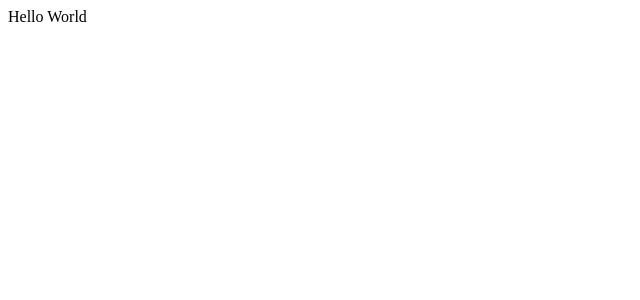
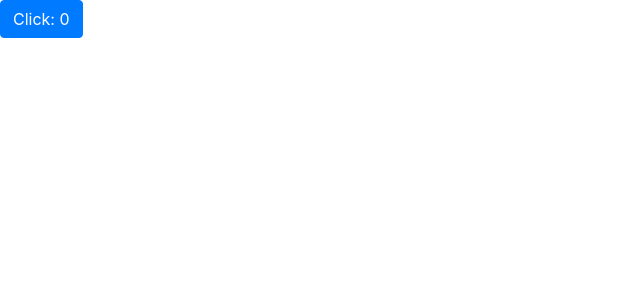
Before and after one commit to Ganesh-11062000/react-hooks, a React (Create React App) app: page / in a window 1280 px wide. Shown: the top 300 px of the page, without its empty margins (0-640 px from the left). Built offline with nearby package versions, Linux system fonts and the light colour scheme.

Commit message:
class and functional based components basics

```diff
--- a/public/index.html
+++ b/public/index.html
@@ -11,6 +11,8 @@
     />
     <link rel="apple-touch-icon" href="%PUBLIC_URL%/logo192.png" />
     <link rel="manifest" href="%PUBLIC_URL%/manifest.json" />
+    <!-- Bootstrap -->
+    <link rel="stylesheet" href="https://cdn.jsdelivr.net/npm/bootstrap@4.6.0/dist/css/bootstrap.min.css" integrity="sha384-B0vP5xmATw1+K9KRQjQERJvTumQW0nPEzvF6L/Z6nronJ3oUOFUFpCjEUQouq2+l" crossorigin="anonymous">
     <title>React App</title>
   </head>
   <body>
--- a/src/App.js
+++ b/src/App.js
@@ -1,14 +1,17 @@
-import React, { Component } from 'react'
+import React, { Component } from "react";
+import ClassCounter from "./components/Counter/ClassCounter";
+import HookCounter from "./components/Counter/HookCounter";
 
 export class App extends Component {
 
-    render() {
-        return (
-            <div>
-                Hello World
-            </div>
-        )
-    }
+  render() {
+    return (
+      <div>
+        {/* <ClassCounter /> */}
+        <HookCounter />
+      </div>
+    );
+  }
 }
 
-export default App
+export default App;
--- /dev/null
+++ b/src/components/Counter/ClassCounter.js
@@ -0,0 +1,27 @@
+import React, { Component } from "react";
+
+export class ClassCounter extends Component {
+  constructor(props) {
+    super(props);
+
+    this.state = {
+        count:0,
+    }
+  }
+
+  incrementCount = () => {
+    this.setState({
+      count: this.state.count + 1,
+    });
+  };
+
+  render() {
+    return (
+      <div>
+        <button className="btn btn-primary" onClick={this.incrementCount}>Click: {this.state.count}</button>
+      </div>
+    );
+  }
+}
+
+export default ClassCounter;
--- /dev/null
+++ b/src/components/Counter/HookCounter.js
@@ -0,0 +1,13 @@
+import React,{ useState } from 'react'
+
+function HookCounter() {
+    const [count, setCount] = useState(0);
+
+    return (
+        <div>
+            <button className="btn btn-primary" onClick={() => setCount(count+1)}>Click: {count}</button>
+        </div>
+    )
+}
+
+export default HookCounter
```
